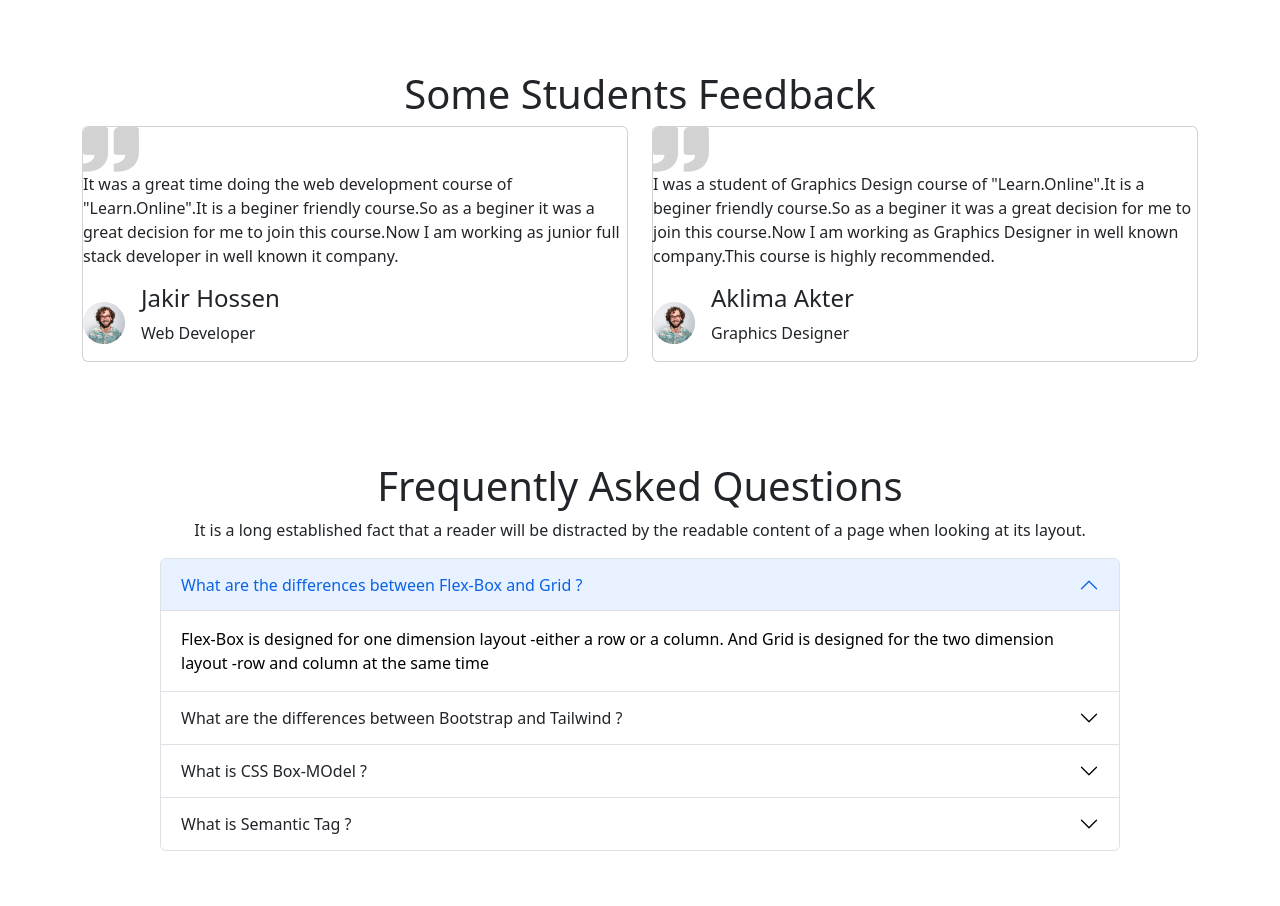
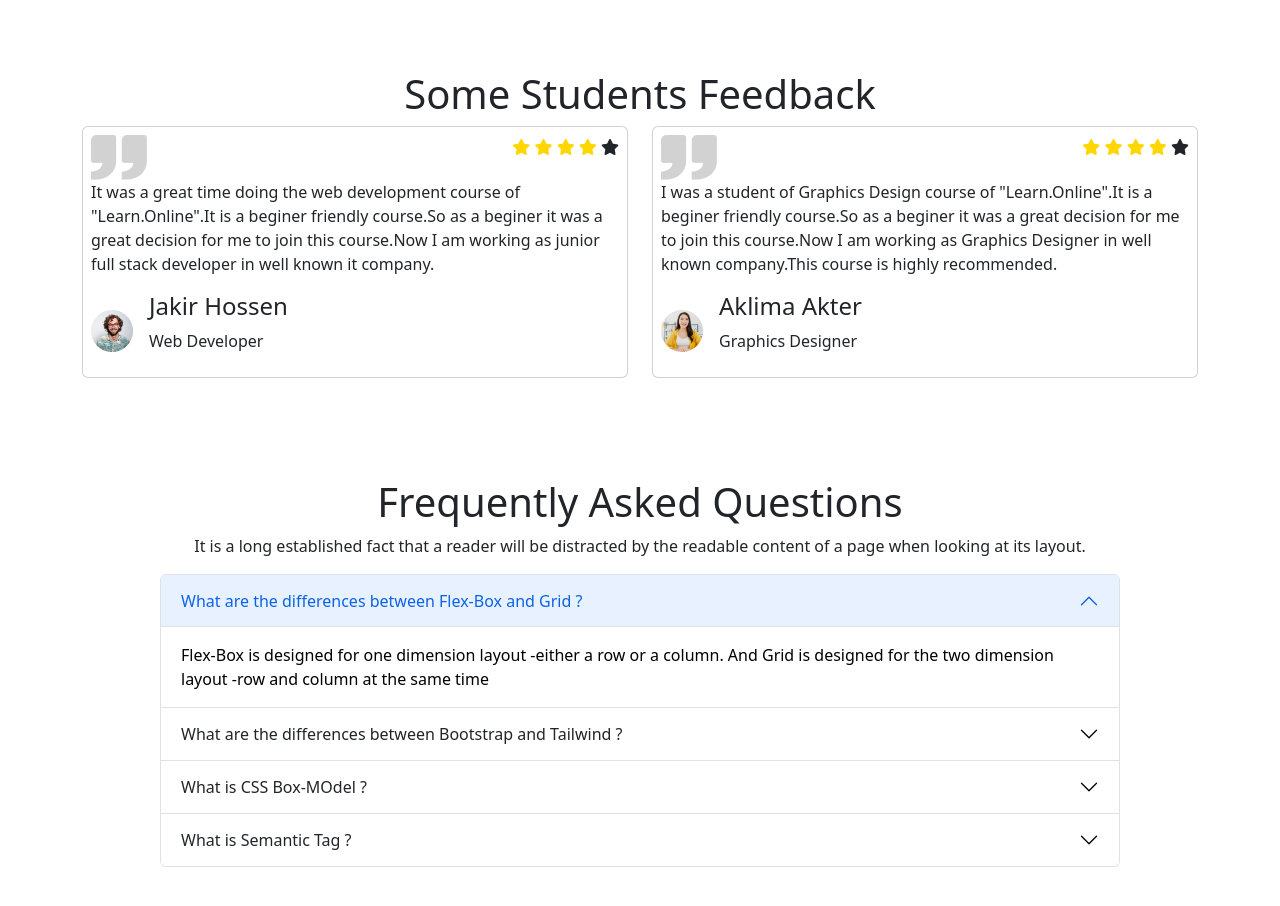
Before and after one commit to Tasnim-Bahar-Samir/learn-online, a plain HTML site: page index.html in a window 1280 px wide. Shown: the part 3180-4086 px from the top of the page. Drawn offline with nearby package versions, Linux system fonts and the light colour scheme.

Commit message:
updated feedback section

```diff
--- a/index.html
+++ b/index.html
@@ -306,9 +306,16 @@
             <h1 class="text-center">Some Students Feedback</h1>
             <div class="row row-cols-lg-2 row-cols-1">
                 <div class="col">
-                    <div class="card">
-                        <div>
+                    <div class="card p-2">
+                        <div class="d-flex justify-content-between">
                             <img src="images/comma.png" alt="">
+                            <span>
+                                <i class="fa-solid fa-star"></i>
+                                <i class="fa-solid fa-star"></i>
+                                <i class="fa-solid fa-star"></i>
+                                <i class="fa-solid fa-star"></i>
+                                <i class="fa-solid fa-star text-dark"></i>
+                            </span>
                         </div>
                         <p>
                             It was a great time doing the web development  course of "Learn.Online".It is a beginer friendly course.So as a beginer it was a great decision for me to join this course.Now I am working as junior full stack developer in well known it company.
@@ -325,16 +332,23 @@
                     </div>
                 </div>
                 <div class="col">
-                    <div class="card">
-                        <div>
+                    <div class="card p-2">
+                        <div class="d-flex justify-content-between">
                             <img src="images/comma.png" alt="">
+                            <span>
+                                <i class="fa-solid fa-star"></i>
+                                <i class="fa-solid fa-star"></i>
+                                <i class="fa-solid fa-star"></i>
+                                <i class="fa-solid fa-star"></i>
+                                <i class="fa-solid fa-star text-dark"></i>
+                            </span>
                         </div>
                         <p>
                             I was a student of Graphics Design course of "Learn.Online".It is a beginer friendly course.So as a beginer it was a great decision for me to join this course.Now I am working as Graphics Designer in well known company.This course is highly recommended.
                         </p>
                         <div class="d-flex align-items-center gap-3">
                             <div>
-                                <img src="images/student/student-5.png" alt="">
+                                <img src="images/student/student-6.png" alt="">
                             </div>
                             <div>
                                 <h4>Aklima Akter</h4>
--- a/style.css
+++ b/style.css
@@ -27,3 +27,6 @@ section{
 footer{
     height: 230px;
 }
+.fa-star{
+    color: gold;
+}
```
